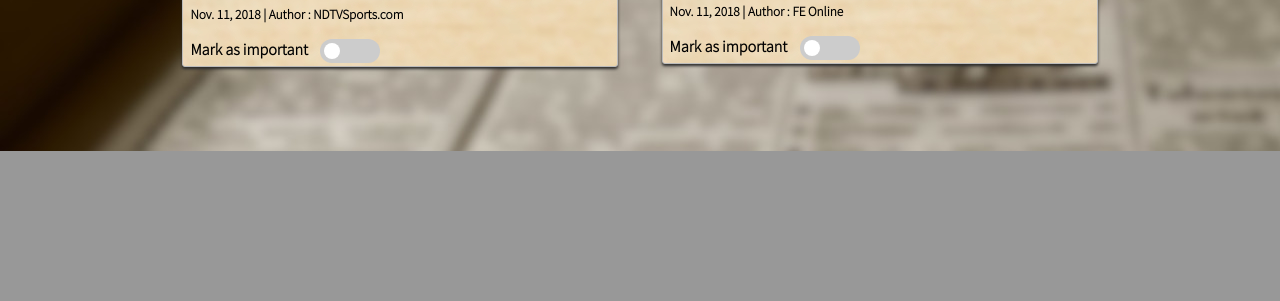
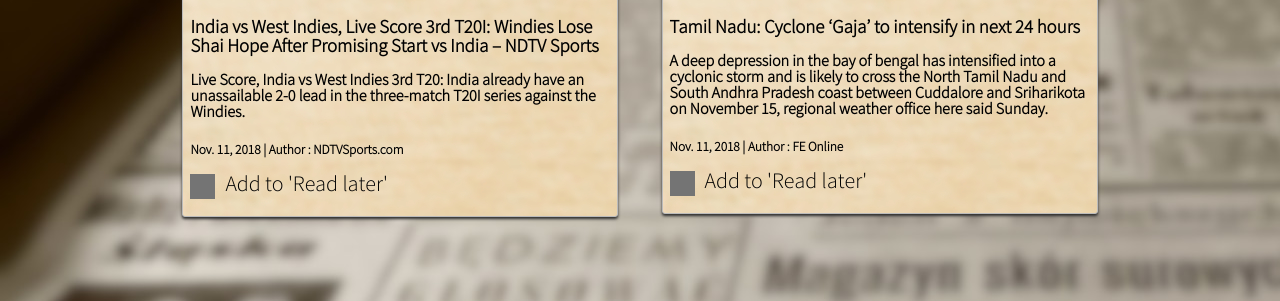
Before and after one commit to Dileepvk98/fosshack-inferno-news, a Django app: template templates/index.html in a window 1280 px wide. Shown: the part 4557-4858 px from the top of the page. Before the commit the page ends 4708 px from the top, so only its background shows below. Run offline with Django 3.2, Linux system fonts and the light colour scheme; the template is opened without the code that fills it: values that come from a table or form of the project are taken from there, others are empty; data comes from the database, SQL or seed files in the repository; both versions use the stored data as it was after the commit.

Commit message:
new checkbox for bookmarking news

```diff
--- a/static/css/style.css
+++ b/static/css/style.css
@@ -181,8 +181,114 @@
 	margin: 5px 0 0 12%;
 }
 
+  #imp{
+
+	  margin-top: -20px;
+  }
+
+  input[type=submit] {
+    width: 35%;
+	/* background-color: #0252ff; */
+	background: #8d8d8d;
+    color: white;
+	padding: 6px;
+	font-weight: bold;
+    border-radius: 5px;
+    cursor: crosshair;
+}
+
+  input[type=submit]:hover, input[type=submit]:focus {
+	background-color: #000000;
+	outline: 0;
+}
+
+input#image-button{
+    background: #ccc url('icon.png') no-repeat top left;
+    padding-left: 16px;
+    height: 16px;
+}
+
+.red:checked + label:before {
+	top: -4px;
+	left: -3px;
+	width: 12px;
+	height: 22px;
+	border-top: 2px solid transparent;
+	border-left: 2px solid transparent;
+	border-right: 2px solid red; /* You need to change the colour here */
+	border-bottom: 2px solid red; /* And here */
+	-webkit-transform: rotate(40deg);
+	-moz-transform: rotate(40deg);
+	-ms-transform: rotate(40deg);
+	-o-transform: rotate(40deg);
+	transform: rotate(40deg);
+	-webkit-backface-visibility: hidden;
+	-webkit-transform-origin: 100% 100%;
+	-moz-transform-origin: 100% 100%;
+	-ms-transform-origin: 100% 100%;
+	-o-transform-origin: 100% 100%;
+	transform-origin: 100% 100%;
+}
+
+/* The container */
+.container {
+    display: block;
+    position: relative;
+    padding-left: 35px;
+    margin-bottom: 12px;
+    cursor: pointer;
+    font-size: 22px;
+    -webkit-user-select: none;
+    -moz-user-select: none;
+    -ms-user-select: none;
+    user-select: none;
+}
+
+/* Hide the browser's default checkbox */
+.container input {
+    position: absolute;
+    opacity: 0;
+    cursor: pointer;
+    height: 0;
+    width: 0;
+}
+/* Create a custom checkbox */
+.checkmark {
+    position: absolute;
+    top: 0;
+    left: 0;
+    height: 25px;
+    width: 25px;
+    background-color: rgb(116, 116, 116);
+}
+/* When the checkbox is checked, add a blue background */
+.container input:checked ~ .checkmark {
+    background-color: rgb(8, 133, 235);
+}
+/* Create the checkmark/indicator (hidden when not checked) */
+.checkmark:after {
+    content: "";
+    position: absolute;
+    display: none;
+}
+/* Show the checkmark when checked */
+.container input:checked ~ .checkmark:after {
+    display: block;
+}
+/* Style the checkmark/indicator */
+.container .checkmark:after {
+    left: 9px;
+    top: 5px;
+    width: 5px;
+    height: 10px;
+    border: solid rgb(255, 255, 255);
+    border-width: 0 3px 3px 0;
+    transform: rotate(45deg);
+}
+
+
 /* Hide default HTML checkbox */
-.switch input {
+/* .switch input {
 	opacity: 0;
 	width: 0;
 	height: 0;
@@ -190,8 +296,8 @@
 .switch {
 	position: relative;
 	display: inline-block;
-	width: 60px;    /*60*/
-	height: 24px;	/*34*/
+	width: 60px;
+	height: 24px;
 	margin-left: 130px;
 
   }
@@ -225,15 +331,9 @@
 	-ms-transform: translateX(26px);
 	transform: translateX(36px);
   }
-  /* Rounded sliders */
   .slider.round {
 	border-radius: 34px;
   }
   .slider.round:before {
 	border-radius: 50%;
-  }
-
-  #imp{
-
-	  margin-top: -20px;
-  }
+  } */
--- a/templates/index.html
+++ b/templates/index.html
@@ -5,6 +5,7 @@
 		<meta charset="utf-8" />
 		<!-- <meta name="viewport" content="width=device-width, initial-scale=1"> -->
 		<link rel="stylesheet" media="screen,projection" type="text/css" href="{% static 'css/style.css' %}" />
+
 		<title>Inferno News</title>
 		<script type="text/javascript"></script>
     </head>
@@ -48,11 +49,20 @@
 					<!-- <a href="{{ news.url }}" class="readmore">Read more</a><br><br> -->
 					<h5>{{news.publishedAt|date}} | Author : {{news.author}}</h5><br>
 					<form action="#">
-						<label class="switch">
+						<!-- <label class="switch">
 							<input type="checkbox">
 							<span class="slider round"></span>
 						</label>
-						<div id="imp"><b>Mark as important</b></div>
+						<div id="imp"><b>Mark as important</b></div>						 -->
+						<!-- <input type="submit" id="image-button" value="Mark as important"> -->
+						<!-- <button type="submit">
+							<img src="save.gif"/>
+							<br/>
+						</button> -->
+						<label class="container">Add to 'Read later'
+							<input type="checkbox">
+							<span class="checkmark"></span>
+						</label>
 					</form>
 
 				</article>
```
Also changed, not shown: db.sqlite3.
